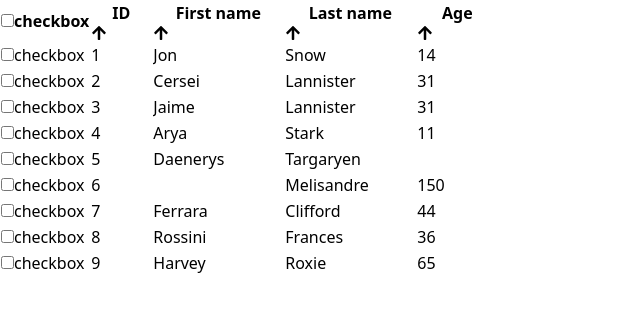
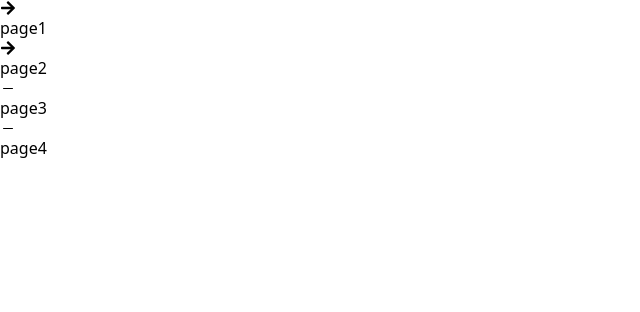
Before and after one commit to habib16gb/dataGrid, a React (Vite) app: page / in a window 1280 px wide. Shown: the top 312 px of the page, without its empty margins (0-640 px from the left). Built offline with nearby package versions, Linux system fonts and the light colour scheme.

Commit message:
add tree project

```diff
--- a/package.json
+++ b/package.json
@@ -10,6 +10,9 @@
     "preview": "vite preview"
   },
   "dependencies": {
+    "@mui/icons-material": "^5.15.13",
+    "@mui/material": "^5.15.13",
+    "@mui/x-tree-view": "^6.17.0",
     "react": "^18.2.0",
     "react-dom": "^18.2.0",
     "react-icons": "^5.0.1"
--- a/src/App.tsx
+++ b/src/App.tsx
@@ -1,74 +1,28 @@
-import DataGrid from "./components/DataGrid";
-import { GridColDef, row } from "./interfaces";
+import { Dispatch, SetStateAction, createContext, useState } from "react";
 import "./App.css";
-// import Search from "./components/common/Search";
+import TreePage from "./pages/TreePage";
 
-const columns: GridColDef[] = [
-  {
-    field: "id",
-    headerName: "ID",
-    width: 60,
-    type: "text",
-    editable: false,
-    description: "",
-    sortable: false,
-  },
-  {
-    field: "firstName",
-    headerName: "First name",
-    width: 130,
-    editable: true,
-    type: "text",
-    description: "",
-    sortable: false,
-  },
-  {
-    field: "lastName",
-    headerName: "Last name",
-    width: 130,
-    editable: true,
-    type: "text",
-    description: "",
-    sortable: false,
-  },
-  {
-    field: "age",
-    headerName: "Age",
-    type: "number",
-    width: 80,
-    editable: true,
-    description: "",
-    sortable: false,
-  },
-  // {
-  //   field: "fullName",
-  //   headerName: "Full name",
-  //   description: "This column has a value getter and is not sortable.",
-  //   sortable: false,
-  //   width: 160,
-  //   editable: false,
-  //   type: "",
-  // },
-];
+export type ContextType = {
+  open: boolean;
+  setOpen: Dispatch<SetStateAction<boolean>>;
+};
 
-const rows: row[] = [
-  { id: 1, lastName: "Snow", firstName: "Jon", age: 14 },
-  { id: 2, lastName: "Lannister", firstName: "Cersei", age: 31 },
-  { id: 3, lastName: "Lannister", firstName: "Jaime", age: 31 },
-  { id: 4, lastName: "Stark", firstName: "Arya", age: 11 },
-  { id: 5, lastName: "Targaryen", firstName: "Daenerys", age: null },
-  { id: 6, lastName: "Melisandre", firstName: null, age: 150 },
-  { id: 7, lastName: "Clifford", firstName: "Ferrara", age: 44 },
-  { id: 8, lastName: "Frances", firstName: "Rossini", age: 36 },
-  { id: 9, lastName: "Roxie", firstName: "Harvey", age: 65 },
-];
+export const Context = createContext<ContextType | null>(null);
 
 const App = () => {
+  const [open, setOpen] = useState(false);
+
   return (
-    <div>
-      {/* <Search /> */}
-      <DataGrid rows={rows} colomns={columns} />
-    </div>
+    <>
+      <Context.Provider
+        value={{
+          open,
+          setOpen,
+        }}
+      >
+        <TreePage />
+      </Context.Provider>
+    </>
   );
 };
 
--- a/src/components/DataGrid.tsx
+++ b/src/components/DataGrid.tsx
@@ -1,20 +1,70 @@
-import { ChangeEvent, useState } from "react";
+import { ChangeEvent, SetStateAction, useRef, useState } from "react";
 import { GridColDef, row } from "../interfaces";
 import Td from "./common/Td";
 import Th from "./common/Th";
 import Tr from "./common/Tr";
 import Checkbox from "./common/Checkbox";
 import { MdDeleteSweep } from "react-icons/md";
+// import Filter from "./common/Filter";
 
 interface Props {
   rows: row[];
   colomns: GridColDef[];
 }
 
+export enum enOperator {
+  CONTAINS = "contains",
+  EQUALS = "equals",
+  START_WITH = "start with",
+  END_WITH = "end with",
+  IS_EMPTY = "is empty",
+  IS_NOT_EMPTY = "is not empty",
+}
+
+const filters = [
+  {
+    operator: enOperator.CONTAINS,
+    fn: (data: row[], field: string, value: string) =>
+      [...data].filter((ele) => ele[field]?.includes(value)),
+  },
+  {
+    operator: enOperator.EQUALS,
+    fn: (data: row[], field: string, value: string) =>
+      [...data].filter((ele) => ele[field] == value),
+  },
+  {
+    operator: enOperator.START_WITH,
+    fn: (data: row[], field: string, value: string) =>
+      [...data].filter((ele) => ele[field]?.startsWith(value)),
+  },
+  {
+    operator: enOperator.END_WITH,
+    fn: (data: row[], field: string, value: string) =>
+      [...data].filter((ele) => ele[field]?.endsWith(value)),
+  },
+  {
+    operator: enOperator.IS_EMPTY,
+    fn: (data: row[], field: string) =>
+      [...data].filter((ele) => ele[field].trim().length === 0),
+  },
+  {
+    operator: enOperator.IS_NOT_EMPTY,
+    fn: (data: row[], field: string) =>
+      [...data].filter((ele) => ele[field].trim().length !== 0),
+  },
+];
+
 export default function DataGrid({ rows, colomns }: Props) {
   const [list, setList] = useState<row[]>(rows);
   const [checkAll, setCheckAll] = useState(false);
   const [isCheck, setIsCheck] = useState<number[]>([]);
+  const [fieldFilter, setFieldFilter] = useState("id");
+  const [operatorFilter, setOperatorFilter] = useState<
+    SetStateAction<enOperator>
+  >(enOperator.CONTAINS);
+
+  const fieldRef = useRef(null);
+  const operatorRef = useRef(null);
 
   const handleChange = (
     e: ChangeEvent<HTMLInputElement>,
@@ -52,7 +102,14 @@ export default function DataGrid({ rows, colomns }: Props) {
     setCheckAll(false);
   };
 
-  console.log(list);
+  const handleFilter = (e) => {
+    const obj = filters.find(
+      (ele) => ele.operator == operatorRef.current.value
+    );
+    setList(obj?.fn(rows, fieldRef.current.value, e.target.value));
+    console.log(operatorRef.current.value);
+    console.log(list);
+  };
 
   return (
     <div>
@@ -111,6 +168,39 @@ export default function DataGrid({ rows, colomns }: Props) {
           <MdDeleteSweep className='text-xl' />
         </button>
       )}
+      <div className='filter flex'>
+        <div className='m-4'>
+          <div className='flex gap-4'>
+            <label htmlFor='col'>Columns</label>
+            <select
+              value={fieldFilter}
+              ref={fieldRef}
+              onChange={(e) => setFieldFilter(e.target.value)}
+              name='col'
+              id='col'
+            >
+              {colomns.map(({ field }, index) => (
+                <option key={index}>{field}</option>
+              ))}
+            </select>
+          </div>
+          <div className='flex gap-4'>
+            <label htmlFor='operator'>Operator</label>
+            <select
+              value={operatorFilter}
+              onChange={(e) => setOperatorFilter(e.target.value)}
+              ref={operatorRef}
+              name='operator'
+              id='operator'
+            >
+              {filters.map((ele, index) => (
+                <option key={index}>{ele.operator}</option>
+              ))}
+            </select>
+          </div>
+        </div>
+        <input className='shadow m-4 p-2' type='text' onChange={handleFilter} />
+      </div>
     </div>
   );
 }
--- /dev/null
+++ b/src/components/common/Filter.tsx
@@ -0,0 +1,41 @@
+import { LegacyRef } from "react";
+import { GridColDef, row } from "../../interfaces";
+import { enOperator } from "../DataGrid";
+
+interface Filter {
+  operator: enOperator;
+  fn: (data: row[], field: string, value: string) => row[];
+}
+[];
+
+interface Props {
+  filters: Filter[];
+  columns: GridColDef[];
+  ref: LegacyRef<HTMLSelectElement>;
+  refField: LegacyRef<HTMLSelectElement>;
+}
+
+const Filter = ({ filters, columns, ref, refField }: Props) => {
+  return (
+    <div className='m-4'>
+      <div className='flex gap-4'>
+        <label htmlFor='col'>Columns</label>
+        <select ref={refField} name='col' id='col'>
+          {columns.map(({ field }, index) => (
+            <option key={index}>{field}</option>
+          ))}
+        </select>
+      </div>
+      <div className='flex gap-4'>
+        <label htmlFor='operator'>Operator</label>
+        <select ref={ref} name='operator' id='operator'>
+          {filters.map((ele, index) => (
+            <option key={index}>{ele.operator}</option>
+          ))}
+        </select>
+      </div>
+    </div>
+  );
+};
+
+export default Filter;
--- /dev/null
+++ b/src/components/tree/Tree.tsx
@@ -0,0 +1,18 @@
+import { inElement } from "../../pages/TreePage";
+import TreeItem from "./TreeItem";
+
+interface Props {
+  listMenu: inElement[];
+}
+
+const Tree = ({ listMenu }: Props) => {
+  return (
+    <div>
+      {listMenu.map((list, index) => (
+        <TreeItem list={list} key={index} />
+      ))}
+    </div>
+  );
+};
+
+export default Tree;
--- /dev/null
+++ b/src/components/tree/TreeItem.tsx
@@ -0,0 +1,45 @@
+import { FaArrowDown, FaArrowRight } from "react-icons/fa";
+import { GoDash } from "react-icons/go";
+import { inElement } from "../../pages/TreePage";
+import { useState } from "react";
+
+interface Props {
+  list: inElement;
+}
+
+const className =
+  "flex items-center p-1 gap-2 hover:bg-blue-200 cursor-pointer";
+
+const TreeItem = ({ list }: Props) => {
+  const [isOpen, setIsOpen] = useState(false);
+  const handleOpen = () => {
+    setIsOpen(!isOpen);
+  };
+  return (
+    <div className='w-48  '>
+      <div className={className + " "} onClick={handleOpen}>
+        {list.children ? (
+          isOpen ? (
+            <FaArrowDown />
+          ) : (
+            <FaArrowRight />
+          )
+        ) : (
+          <GoDash />
+        )}
+        <span>{list.name}</span>
+      </div>
+      {isOpen && (
+        <div>
+          {list.children?.map((ele, index) => (
+            <div className='ml-8' key={index}>
+              {ele.name}
+            </div>
+          ))}
+        </div>
+      )}
+    </div>
+  );
+};
+
+export default TreeItem;
--- /dev/null
+++ b/src/pages/TreePage.tsx
@@ -0,0 +1,50 @@
+import Tree from "../components/tree/Tree";
+
+export interface inElement {
+  path: string;
+  name: string;
+  element: string;
+  children?: inElement[];
+}
+
+const listMenu: inElement[] = [
+  {
+    path: "/",
+    element: "page1",
+    name: "page1",
+    children: [
+      {
+        path: "/home",
+        element: "home",
+        name: "home",
+      },
+      { path: "/contact", name: "contact", element: "contact" },
+      { path: "/about", name: "about", element: "about" },
+    ],
+  },
+  {
+    path: "/page2",
+    name: "page2",
+    element: "page2",
+    children: [
+      {
+        path: "/home",
+        element: "home",
+        name: "home",
+        children: [
+          { path: "/innerPage2", name: "innerPage2", element: "innerPage2" },
+        ],
+      },
+      { path: "/contact", name: "contact", element: "contact" },
+      { path: "/about", name: "about", element: "about" },
+    ],
+  },
+  { path: "/page4", name: "page3", element: "page3" },
+  { path: "/page4", name: "page4", element: "page4" },
+];
+
+const TreePage = () => {
+  return <Tree listMenu={listMenu} />;
+};
+
+export default TreePage;
```
Also changed, not shown: src/components/tree/TreeParent.tsx (added, +17 -0 lines), src/pages/DataGridPage.tsx (added, +60 -0 lines), 1 other file (tests, documents, lock files or other folders).
